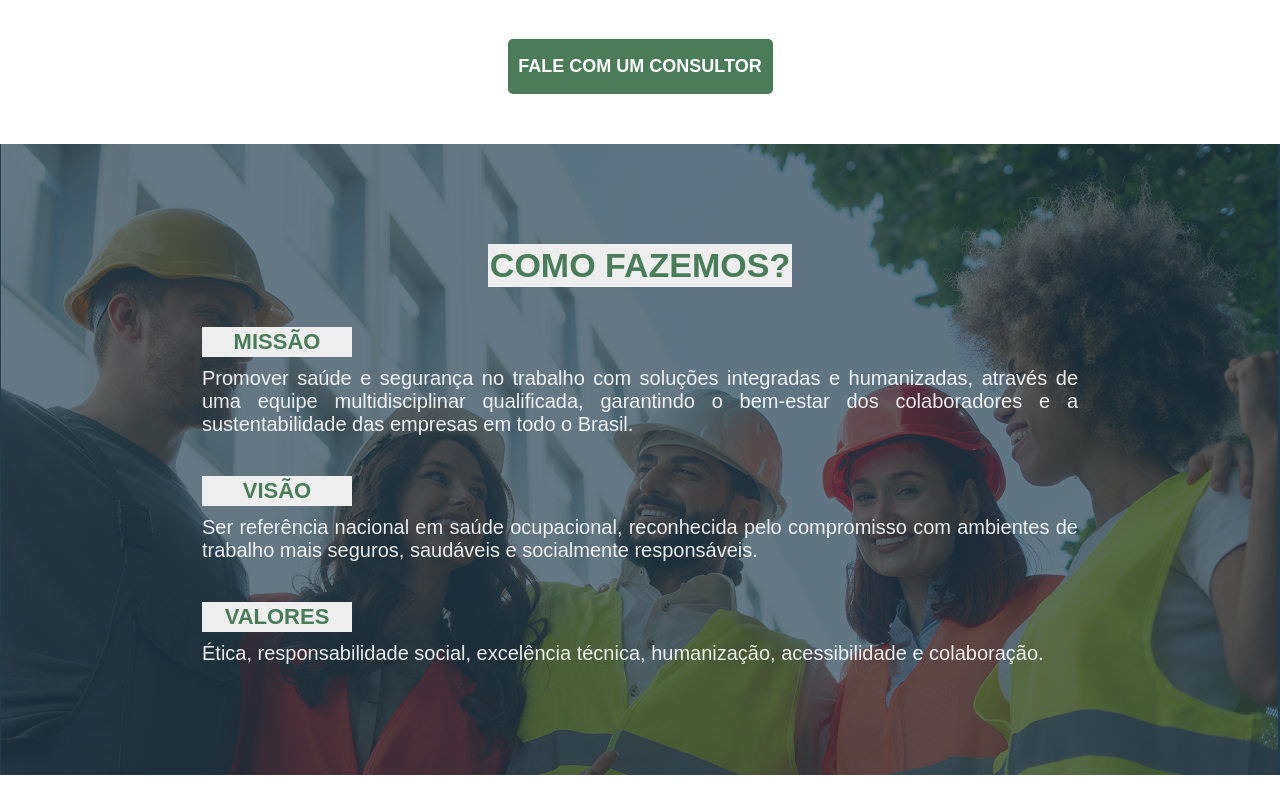
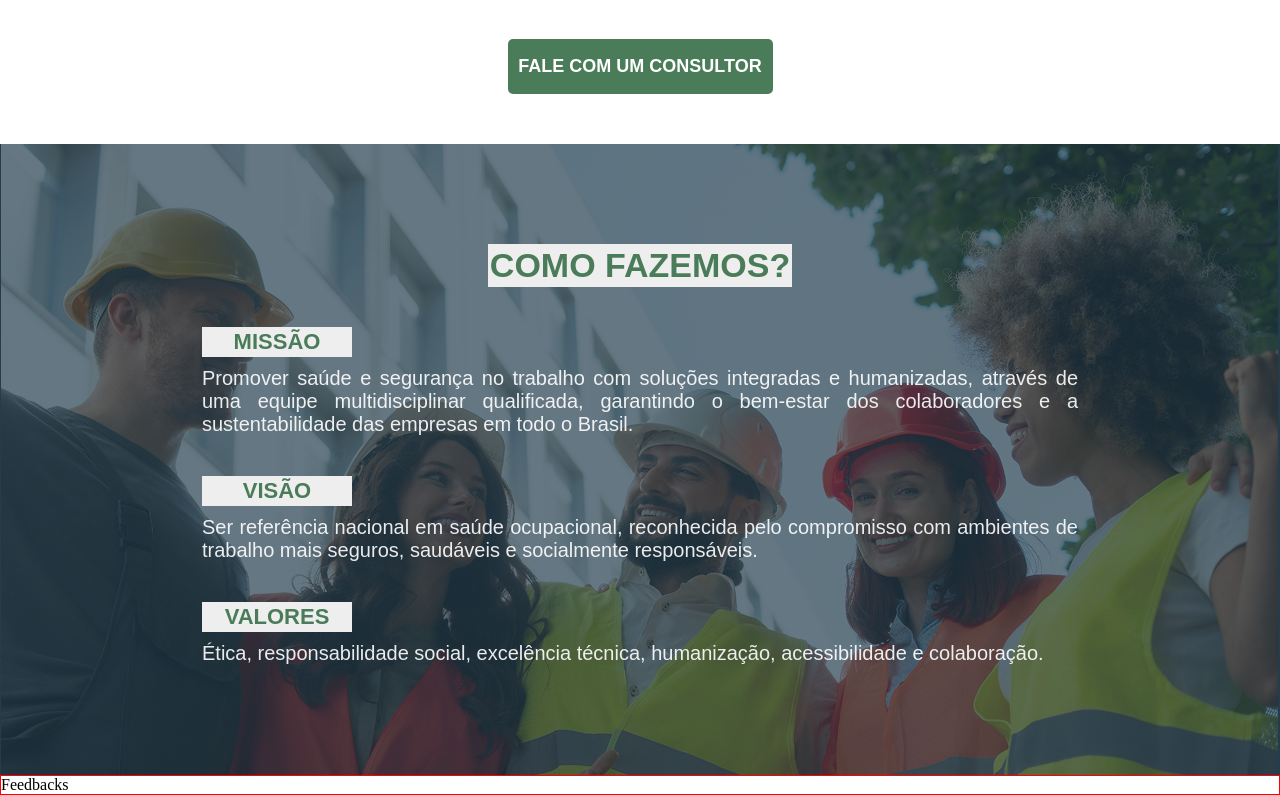
Before and after one commit to luvsscorpius/salusLaboris, a React (Create React App) app in the folder frontend/: page / in a window 1280 px wide. Shown: the part 4388-5183 px from the top of the page. Built offline with nearby package versions, Linux system fonts and the light colour scheme.

Commit message:
feat(feedbacks.jsx): starting to develop feedbacks.jsx

```diff
--- /dev/null
+++ b/frontend/src/Components/Feedbacks/Feedbacks.jsx
@@ -0,0 +1,8 @@
+import React from 'react'
+import * as F from './Styles'
+
+export const Feedbacks = () => {
+  return (
+    <F.main>Feedbacks</F.main>
+  )
+}
--- /dev/null
+++ b/frontend/src/Components/Feedbacks/Styles.jsx
@@ -0,0 +1,5 @@
+import styled from 'styled-components'
+
+export const main = styled.main`
+    border: 1px solid red;
+`
--- a/frontend/src/Pages/Home/Home.jsx
+++ b/frontend/src/Pages/Home/Home.jsx
@@ -5,6 +5,7 @@ import { Sobre } from '../../Components/Sobre/Sobre'
 import { Servicos } from '../../Components/Servicos/Servicos'
 import { Parceiros } from '../../Components/Parceiros/Parceiros'
 import { Missao } from '../../Components/Missao/Missao'
+import { Feedbacks } from '../../Components/Feedbacks/Feedbacks'
 
 export const Home = () => {
   return (
@@ -14,6 +15,7 @@ export const Home = () => {
         <Servicos/>
         <Parceiros/>
         <Missao/>
+        <Feedbacks/>
     </H.home>
   )
 }
```
